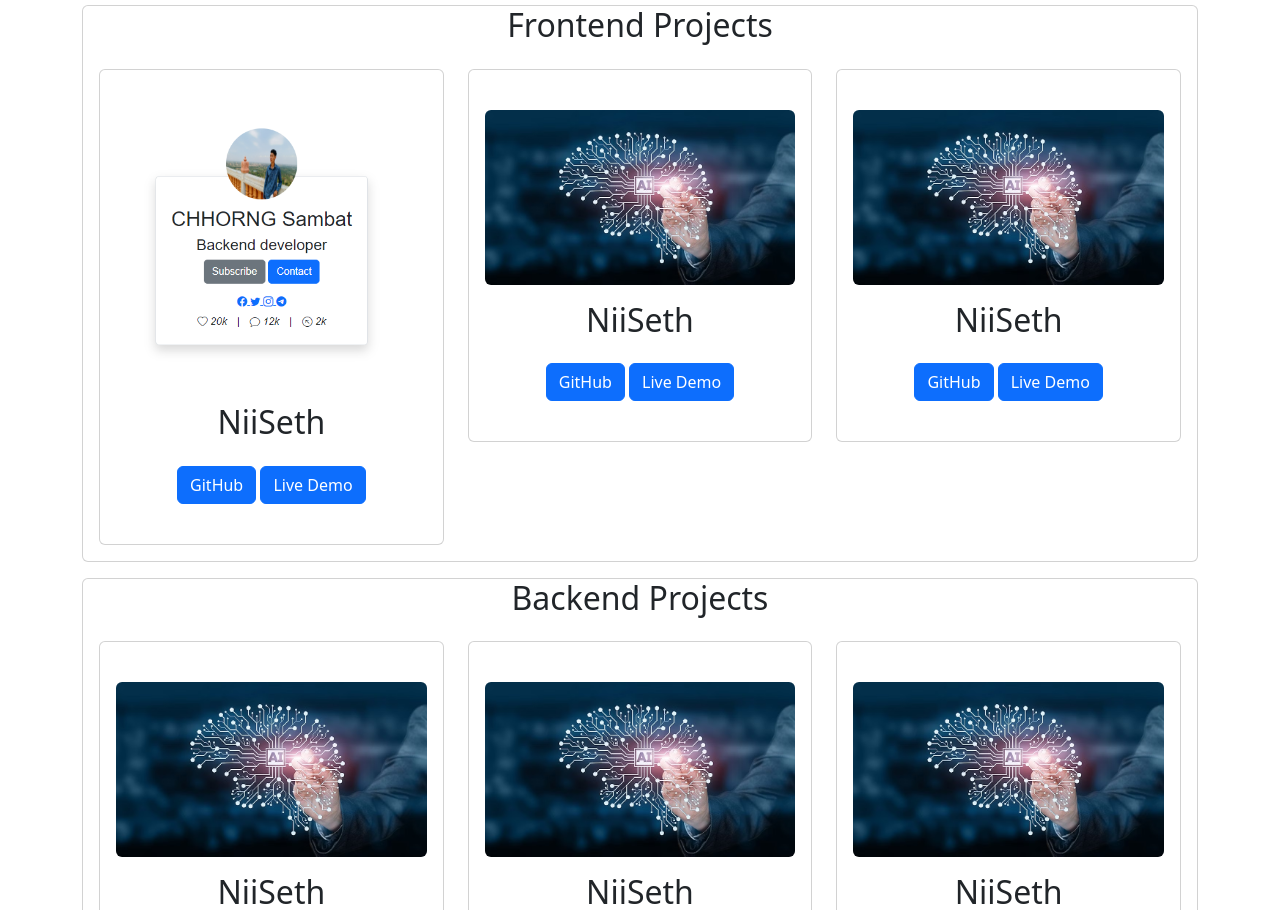
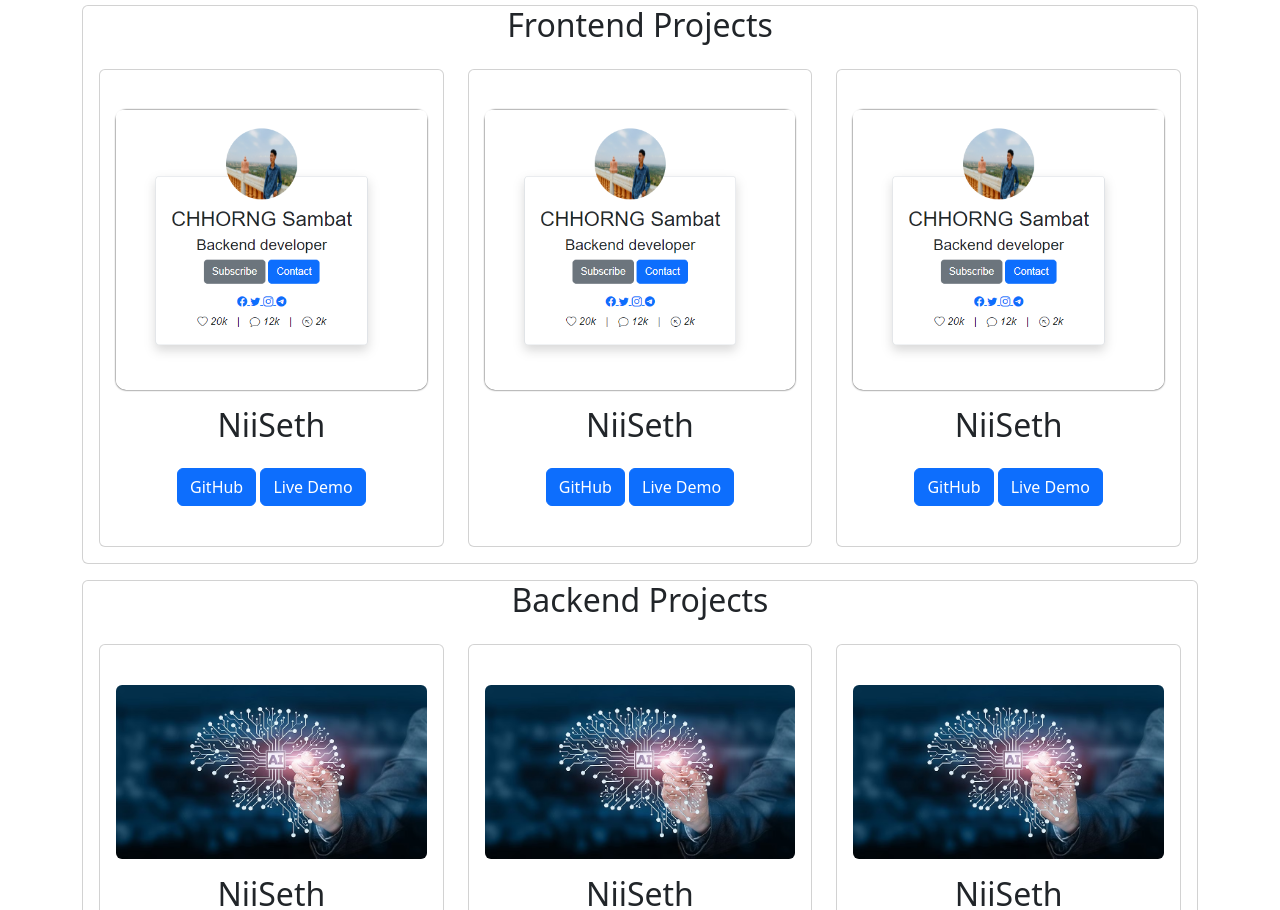
Before and after one commit to sambathCoding/bv1-portfolio, a website: page index.html in a window 1280 px wide. Shown: the part 2135-3045 px from the top of the page. Drawn offline with nearby package versions, Linux system fonts and the light colour scheme.

Commit message:
2th commit

```diff
--- a/index.html
+++ b/index.html
@@ -358,11 +358,14 @@
             <div class="col">
               <div class="card py-4">
                 <div class="card-body d-flex-row">
+                  <div class="image-project mb-3">
                     <img
                       src="assets/project_01_front.png"
                       alt=""
-                    class="img-fluid mb-3 rounded"
+                      class="img-fluid rounded"
                     />
+                  </div>
+
                   <h2 class="card-title text-dark mb-4">NiiSeth</h2>
                   <div class="d-grid gap-2 d-lg-block">
                     <button
@@ -385,15 +388,28 @@
             <div class="col">
               <div class="card py-4">
                 <div class="card-body d-flex-row">
+                  <div class="image-project mb-3">
                     <img
-                    src="assets/project-sample.jpg"
+                      src="assets/project_01_front.png"
                       alt=""
-                    class="img-fluid mb-3 rounded"
+                      class="img-fluid rounded"
                     />
+                  </div>
+
                   <h2 class="card-title text-dark mb-4">NiiSeth</h2>
                   <div class="d-grid gap-2 d-lg-block">
-                    <button class="btn btn-primary btn-md-lg">GitHub</button>
-                    <button class="btn btn-primary btn-md-lg">Live Demo</button>
+                    <button
+                      onclick="location.href='https://github.com/sambathCoding/card-profile.git'"
+                      class="btn btn-primary btn-md-lg"
+                    >
+                      GitHub
+                    </button>
+                    <button
+                      onclick="location.href='https://sambathcoding.github.io/card-profile/'"
+                      class="btn btn-primary btn-md-lg"
+                    >
+                      Live Demo
+                    </button>
                   </div>
                 </div>
               </div>
@@ -402,21 +418,24 @@
             <div class="col">
               <div class="card py-4">
                 <div class="card-body d-flex-row">
+                  <div class="image-project mb-3">
                     <img
-                    src="assets/project-sample.jpg"
+                      src="assets/project_01_front.png"
                       alt=""
-                    class="img-fluid mb-3 rounded"
+                      class="img-fluid rounded"
                     />
+                  </div>
+
                   <h2 class="card-title text-dark mb-4">NiiSeth</h2>
                   <div class="d-grid gap-2 d-lg-block">
                     <button
-                      onclick="location.href='https://www.github.com'"
+                      onclick="location.href='https://github.com/sambathCoding/card-profile.git'"
                       class="btn btn-primary btn-md-lg"
                     >
                       GitHub
                     </button>
                     <button
-                      onclick="location.href='https://www.github.com'"
+                      onclick="location.href='https://sambathcoding.github.io/card-profile/'"
                       class="btn btn-primary btn-md-lg"
                     >
                       Live Demo
--- a/style.css
+++ b/style.css
@@ -1,8 +1,22 @@
-body::before{
+body::before {
   display: block;
-  content: '';
+  content: "";
   height: 90px;
 }
-nav{
+nav {
   box-shadow: 0 0 5px 0.5px black;
 }
+.image-project {
+  width: 100%;
+  height: 35vh;
+  box-shadow: 0 0 2px black;
+  border-radius: 10px;
+}
+.image-project img {
+  max-width: 100%;
+  max-height: 100%;
+  margin: auto;
+  display: block;
+
+  padding: 0;
+}
```
Lines whose indentation alone changed are shown as unchanged.
